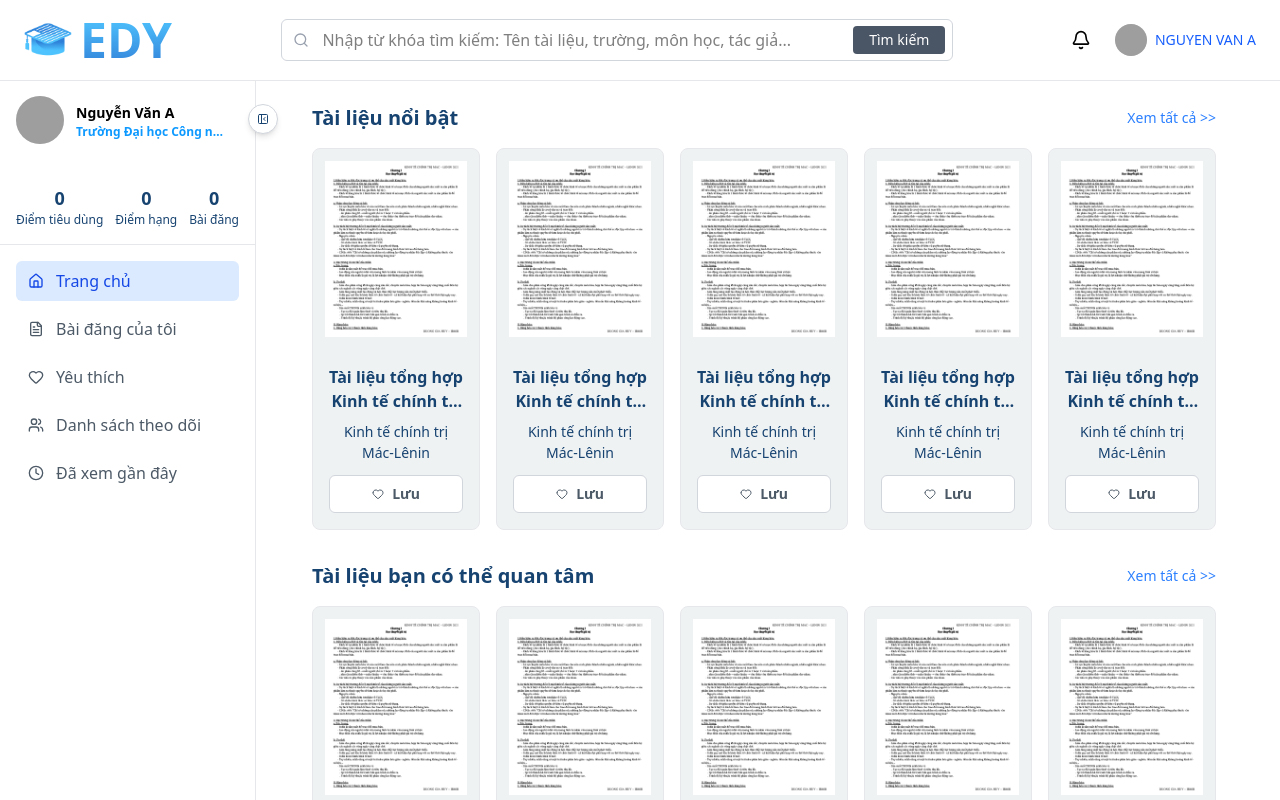
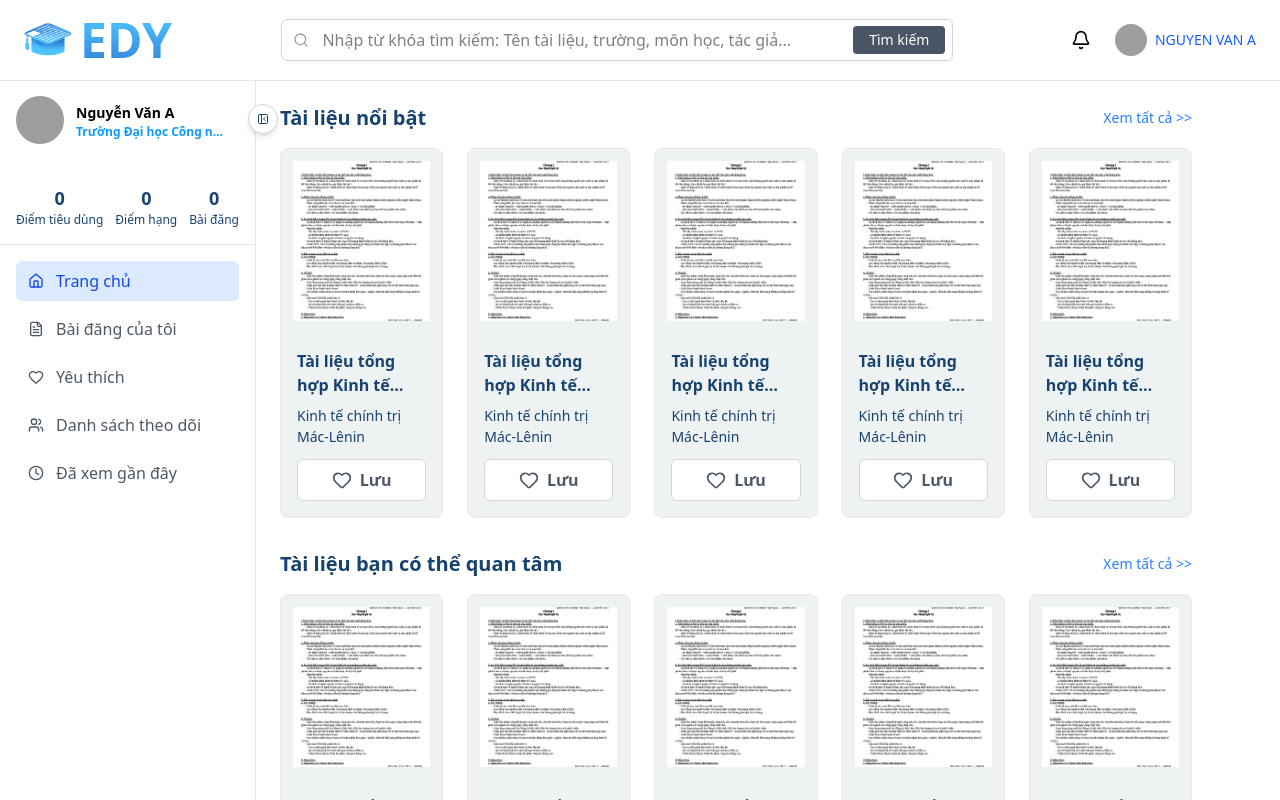
Before and after one commit to ldp2003/Edy_FE, a React (Vite) app: page / in a window 1280 px wide. Built offline with nearby package versions, Linux system fonts and the light colour scheme; grey boxes are pictures that could not be loaded.

Commit message:
fix: Adjust layout and styling of DocumentCard and DocumentGrid components

```diff
--- a/src/components/user/document/DocumentCard.tsx
+++ b/src/components/user/document/DocumentCard.tsx
@@ -13,22 +13,22 @@ const DocumentCard: React.FC<DocumentCardProps> = ({
 }) => {
   return (
     <div
-      className=" rounded-lg border border-gray-200 overflow-hidden hover:shadow-md transition-shadow"
+      className="text-left rounded-lg border border-gray-200 overflow-hidden hover:shadow-md transition-shadow"
       style={{ backgroundColor: "var(--card-background-color)" }}
     >
       <div className="relative flex justify-center items-center">
         <img
           src={imageUrl || "/public/image/thumb_1200_1553.png"}
           alt={title}
-          className=" h-44 m-3 w-full object-cover"
+          className=" h-40 m-3 w-full object-cover"
         />
       </div>
       <div className="p-4" style={{ color: "var(--primary-text-color)" }}>
         <h3 className="font-bold  lg:text-base mb-2 line-clamp-2">{title}</h3>
         <p className="text-[14px] mb-3 line-clamp-2">{description}</p>
-        <button className="w-full flex bg-white items-center justify-center gap-2 px-3 py-2 font-bold text-sm border border-gray-300 rounded-md cursor-pointer hover:bg-gray-50 transition-colors"
+        <button className="w-full flex bg-white items-center justify-center gap-2 px-3 py-2 font-bold text-base border border-gray-300 rounded-md cursor-pointer hover:bg-gray-50 transition-colors"
         style={{ color: "var(--secondary-text-color)" }}>
-          <Heart className="w-3 h-3" />
+          <Heart className="w-5 h-5" />
           Lưu
         </button>
       </div>
--- a/src/components/user/document/DocumentGrid.tsx
+++ b/src/components/user/document/DocumentGrid.tsx
@@ -26,7 +26,7 @@ const DocumentGrid: React.FC<DocumentGridProps> = ({ title, documents }) => {
           Xem tất cả {">>"}
         </a>
       </div>
-      <div className="grid grid-cols-1 md:grid-cols-2 lg:grid-cols-3 xl:grid-cols-5 gap-4">
+      <div className="grid grid-cols-1 md:grid-cols-2 lg:grid-cols-3 xl:grid-cols-5 gap-6">
         {documents.map((doc) => (
           <DocumentCard
             key={doc.id}
--- a/src/layouts/UserLayout.tsx
+++ b/src/layouts/UserLayout.tsx
@@ -17,7 +17,7 @@ const UserLayout: React.FC = () => {
           ></Sidebar>
           <div
             className={`flex-grow mt-20 transition-all duration-300 ${
-              isSidebarVisible ? "ml-72 mr-10" : "mx-[10%]"
+              isSidebarVisible ? "ml-[20%] mr-[5%]" : "mx-[10%]"
             }`}
           >
             <Outlet />
```
